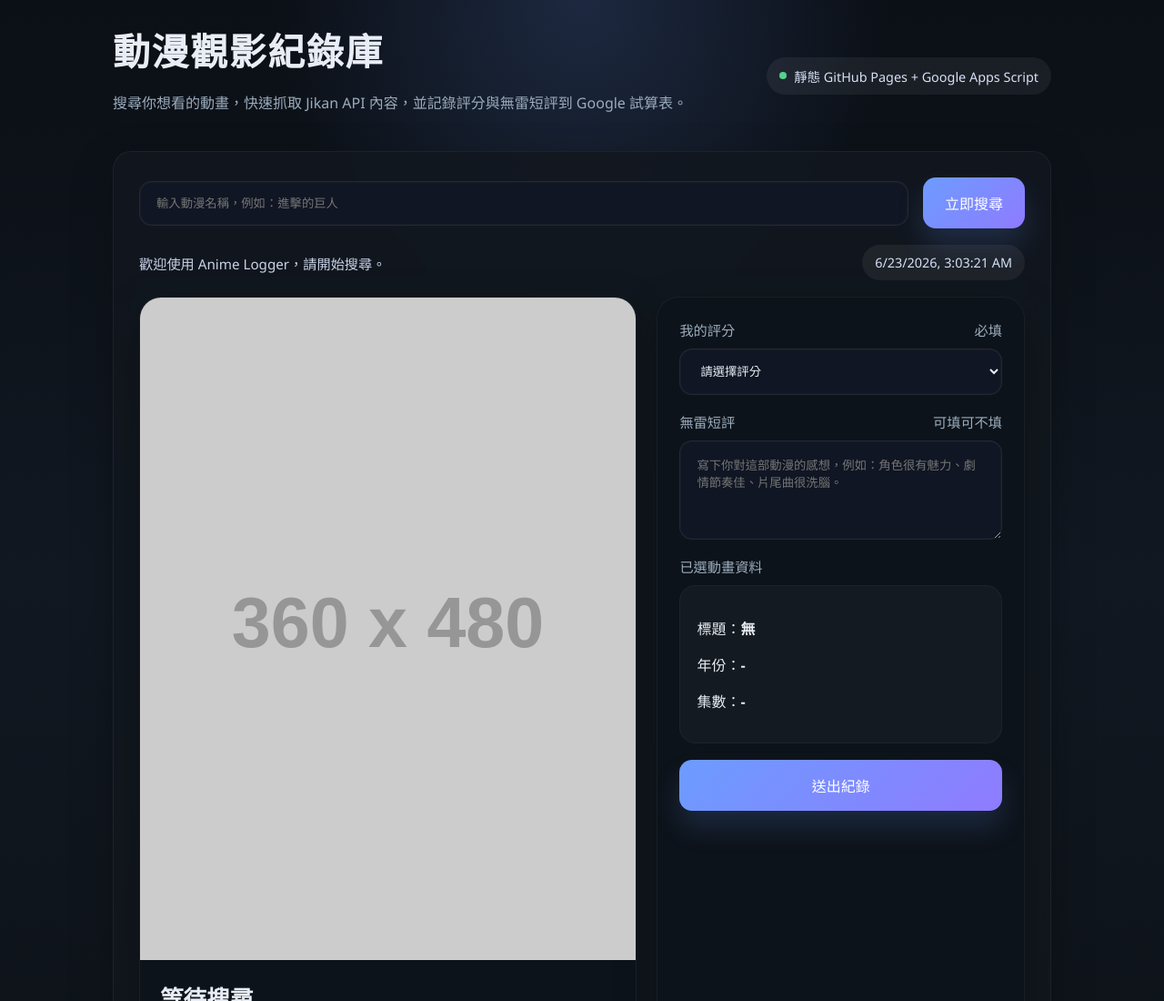
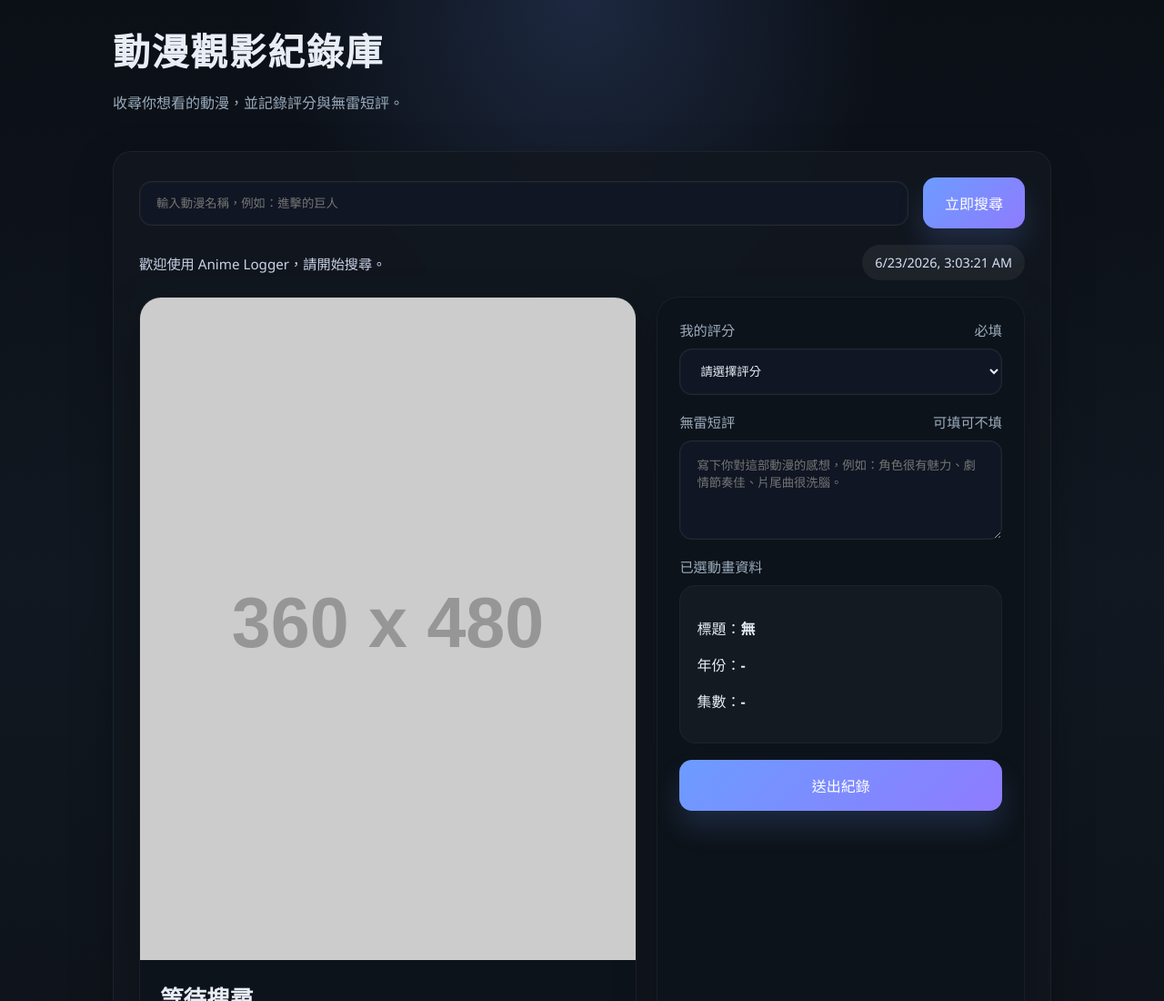
Before and after one commit to 411010-collab/11, a plain HTML site: page index.html in a window 1280 px wide. Shown: the top 1100 px of the page at 91% size. Drawn offline with Linux system fonts and the light colour scheme; placeholder pictures from the web are drawn by us.

Commit message:
第二版

```diff
--- a/index.html
+++ b/index.html
@@ -286,11 +286,7 @@
     <header>
       <div>
         <h1>動漫觀影紀錄庫</h1>
-        <p class="hero-text">搜尋你想看的動畫，快速抓取 Jikan API 內容，並記錄評分與無雷短評到 Google 試算表。</p>
-      </div>
-      <div class="status-pill">
-        <span></span>
-        靜態 GitHub Pages + Google Apps Script
+        <p class="hero-text">收尋你想看的動漫，並記錄評分與無雷短評。</p>
       </div>
     </header>
 
```
